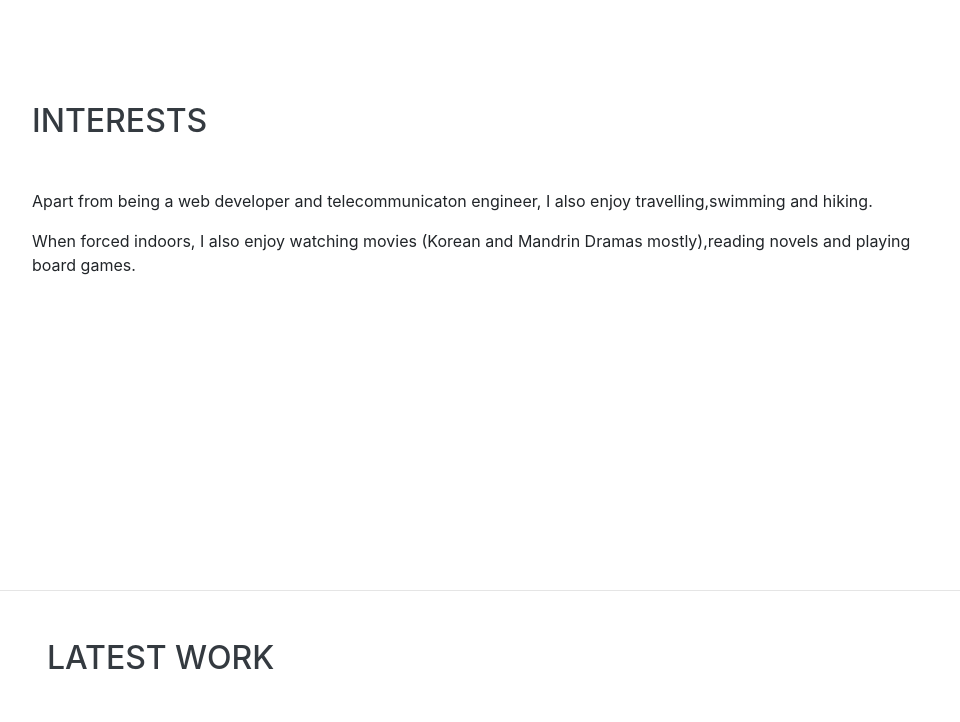
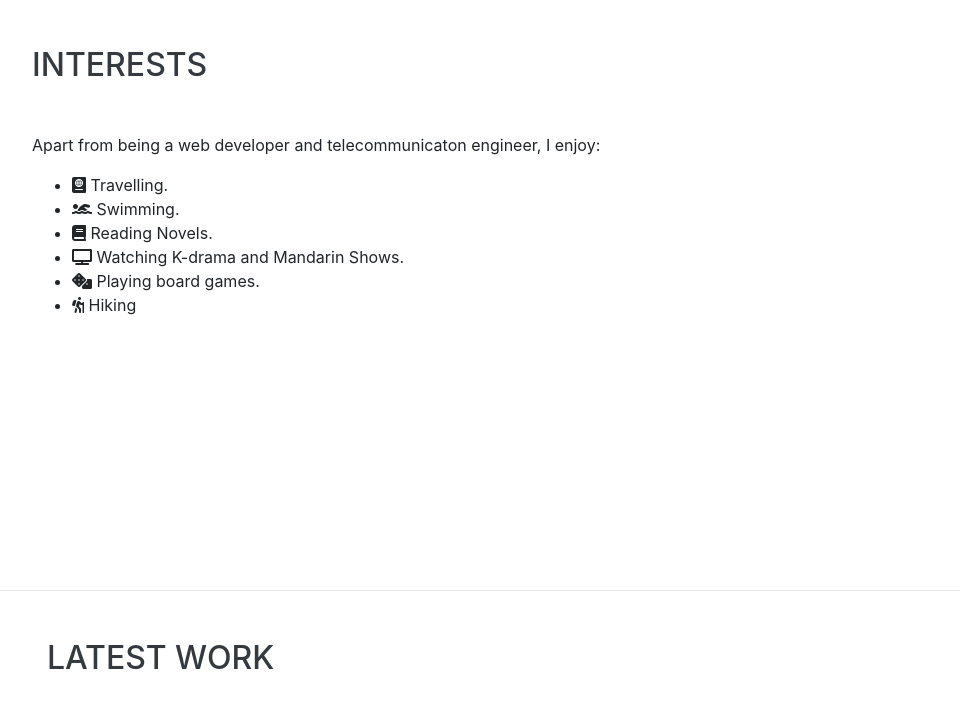
Before and after one commit to EssyMwangi/Resume, a website with bundled scripts: page index.html in a window 1280 px wide. Shown: the part 3640-4362 px from the top of the page, without its empty margins (288-1248 px from the left). Built offline with nearby package versions, Linux system fonts and the light colour scheme; a web font is replaced by a local one.

Commit message:
final commit

```diff
--- a/index.html
+++ b/index.html
@@ -236,8 +236,16 @@
     <section class="resume-section p-3 p-lg-5 d-flex align-items-center" id="interests">
       <div class="w-100">
         <h2 class="mb-5">Interests</h2>
-        <p>Apart from being a web developer and telecommunicaton engineer, I also enjoy travelling,swimming and hiking.</p>
-        <p class="mb-0">When forced indoors, I also enjoy watching movies (Korean and Mandrin Dramas mostly),reading novels and playing board games.</p>
+        <p>Apart from being a web developer and telecommunicaton engineer, I enjoy:</p>
+        <ul>
+          <li><i class="fas fa-passport"></i>  Travelling.</li>
+          <li><i class="fas fa-swimmer"></i>  Swimming.</li>
+          <li><i class="fas fa-book"></i>  Reading Novels.</li>
+          <li><i class="fas fa-tv"></i>  Watching K-drama and Mandarin Shows.</li>
+          <li><i class="fas fa-dice"></i>  Playing board games.</li>
+          <li><i class="fas fa-hiking"></i>  Hiking</li>
+        </ul>
+
       </div>
     </section>
 
```
